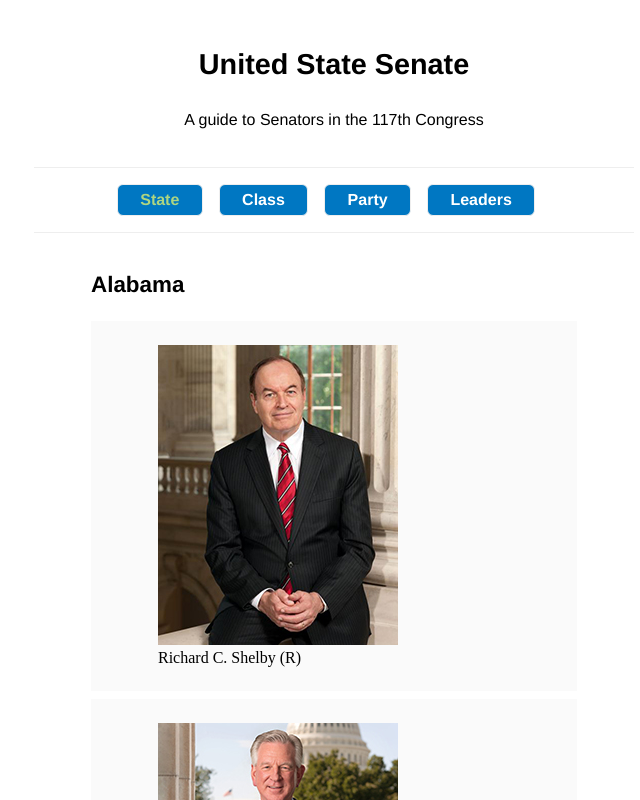
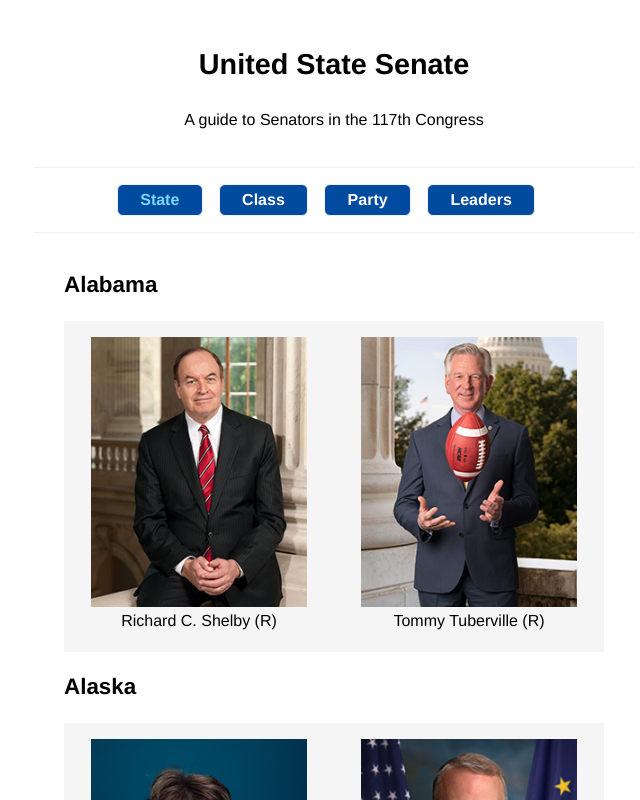
Before and after one commit to seankelliher/us-senators, a Vue app: page / in a window 1280 px wide. Shown: the top 800 px of the page, without its empty margins (306-946 px from the left). Built offline with nearby package versions, Linux system fonts and the light colour scheme.

Commit message:
Add figure, figcaption. Modify color, bg in nav buttons. Modify sizing in classes 'senator-card', 'gallery-title'. Modify flexbox in section.

```diff
--- a/src/assets/style.css
+++ b/src/assets/style.css
@@ -33,7 +33,7 @@
 }
 
 nav a.router-link-exact-active {
-    color: #aed581; /*light green 300*/
+    color: #80d6ff; /*blue 400 light*/
 }
 
 nav {
@@ -45,7 +45,7 @@
     margin-right: 1em;
     padding-right: 1.4em;
     padding-left: 1.4em;
-    background: #0077c2; /*blue 400 dark*/
+    background: #004ba0; /*blue 700 dark*/
     border: 1px solid #eee; /*grey 200*/
     border-radius: 6px;
 }
@@ -55,21 +55,45 @@
     margin: 0;
     padding: 1em 5%;
     flex: initial; /*flex: 0 1 auto*/
+    display: flex;
+    flex-flow: row wrap;
+    justify-content: flex-start; /*main axis*/
+    align-items: flex-start; /*cross axis*/
 }
 
 .gallery-title {
-    width: 90%;
+    width: 100%;
     margin: 0;
-    padding: 0 5%;
+    padding: 0;
     flex: initial; /*flex: 0 1 auto*/
 }
 
 .senator-card {
-    width: 80%;
-    margin: .5em 5%;
-    padding: .5em 5%;
+    width: 40%;
+    margin: 0%;
+    padding: 1em 5%;
+    background: #f5f5f5; /*grey 100*/
+    text-align: center;
     flex: initial; /*flex: 0 1 auto*/
-    background: #fafafa; /*grey 50*/
+}
+
+figure {
+    width: 100%;
+    margin: 0;
+    padding: 0;
+}
+
+/*Image becomes no larger than actual size.*/
+img {
+    max-width: 100%;
+    height: auto;
+    display: block;
+}
+
+figcaption {
+    font-family: "Helvetica Neue", Helvetica, Arial, sans-serif;
+    line-height: 1.8;
+    font-weight: 400;
 }
 
 p {
@@ -103,7 +127,7 @@
 }
 
 @media all and (min-width: 300px) {
-    p {
+    p, figcaption {
         font-size: .875em;
     }
 
@@ -121,7 +145,7 @@
 }
 
 @media all and (min-width: 400px) {
-    p {
+    p, figcaption {
         font-size: .9375em;
     }
 
@@ -139,7 +163,7 @@
 }
 
 @media all and (min-width: 600px) {
-    p {
+    p, figcaption {
         font-size: 1em;
     }
 
```
